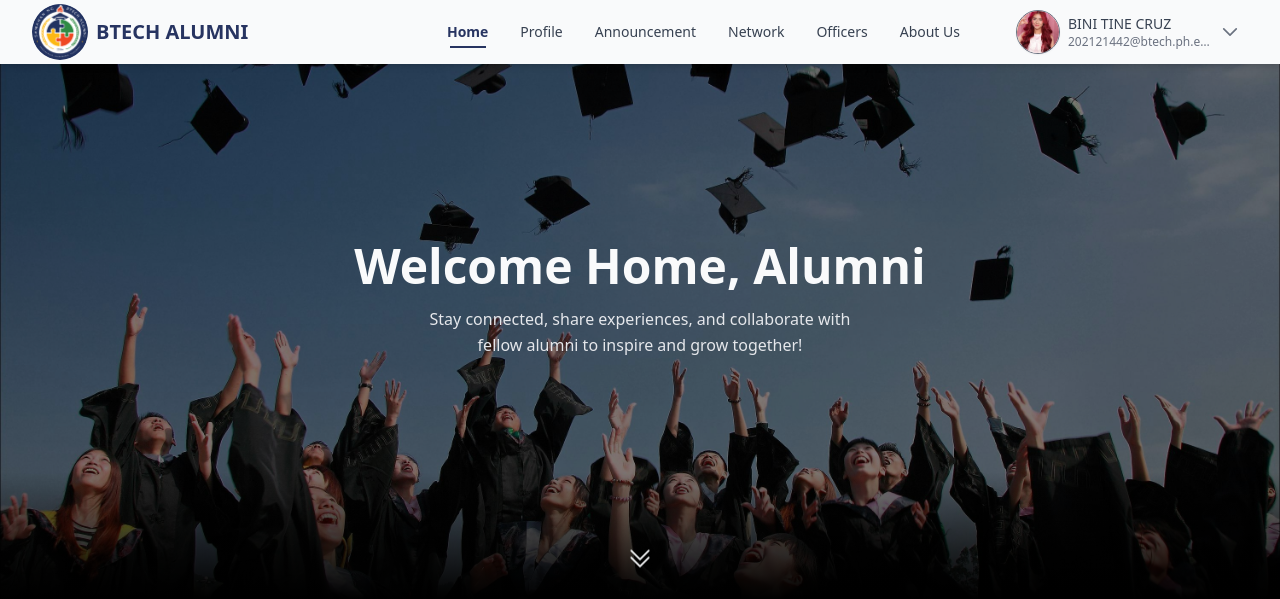
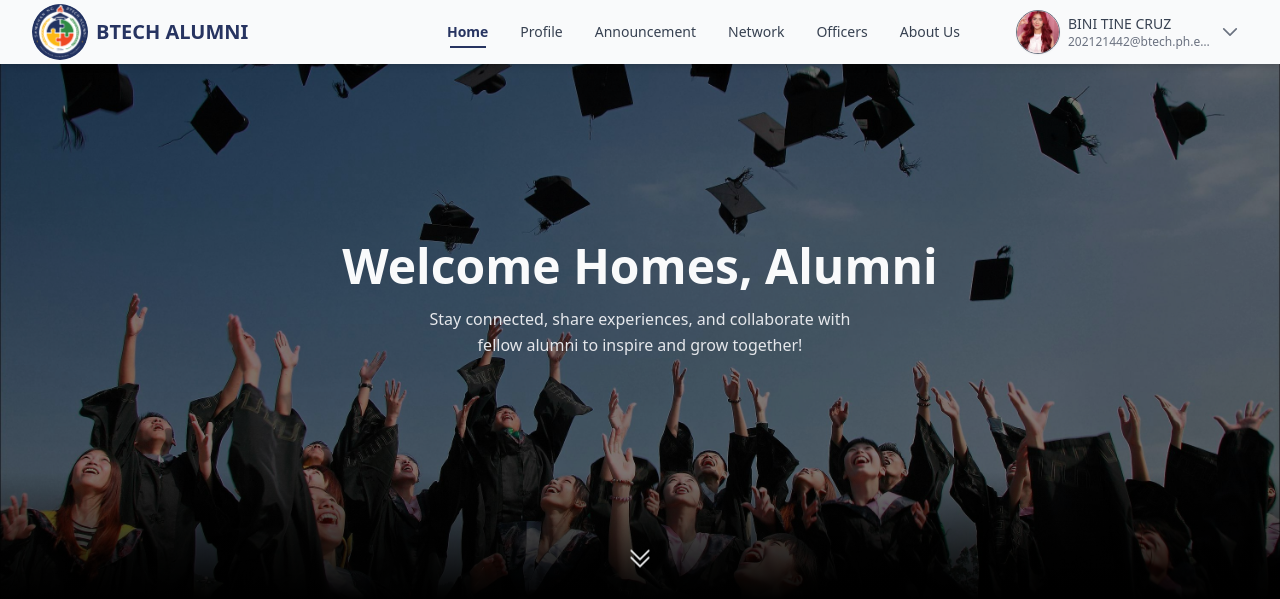
Before and after one commit to BOBLATONIO/ProjectAlumni, a Laravel app: page /home in a window 1280 px wide. Shown: the top 599 px of the page. Run offline with Laravel 12, Linux system fonts and the light colour scheme.

Commit message:
edit home

```diff
--- a/resources/views/client/home.blade.php
+++ b/resources/views/client/home.blade.php
@@ -8,7 +8,7 @@
         <div class="z-40">
 
             <h1 class="text-5xl font-bold title-font mb-4 text-gray-50 ">
-                Welcome Home, Alumni <br>
+                Welcome Homes, Alumni <br>
             </h1>
             <p class="lg:w-[450px] mx-auto leading-relaxed text-gray-200 text-base ">
                 Stay connected, share experiences, and collaborate with fellow alumni to inspire and grow together!
```
